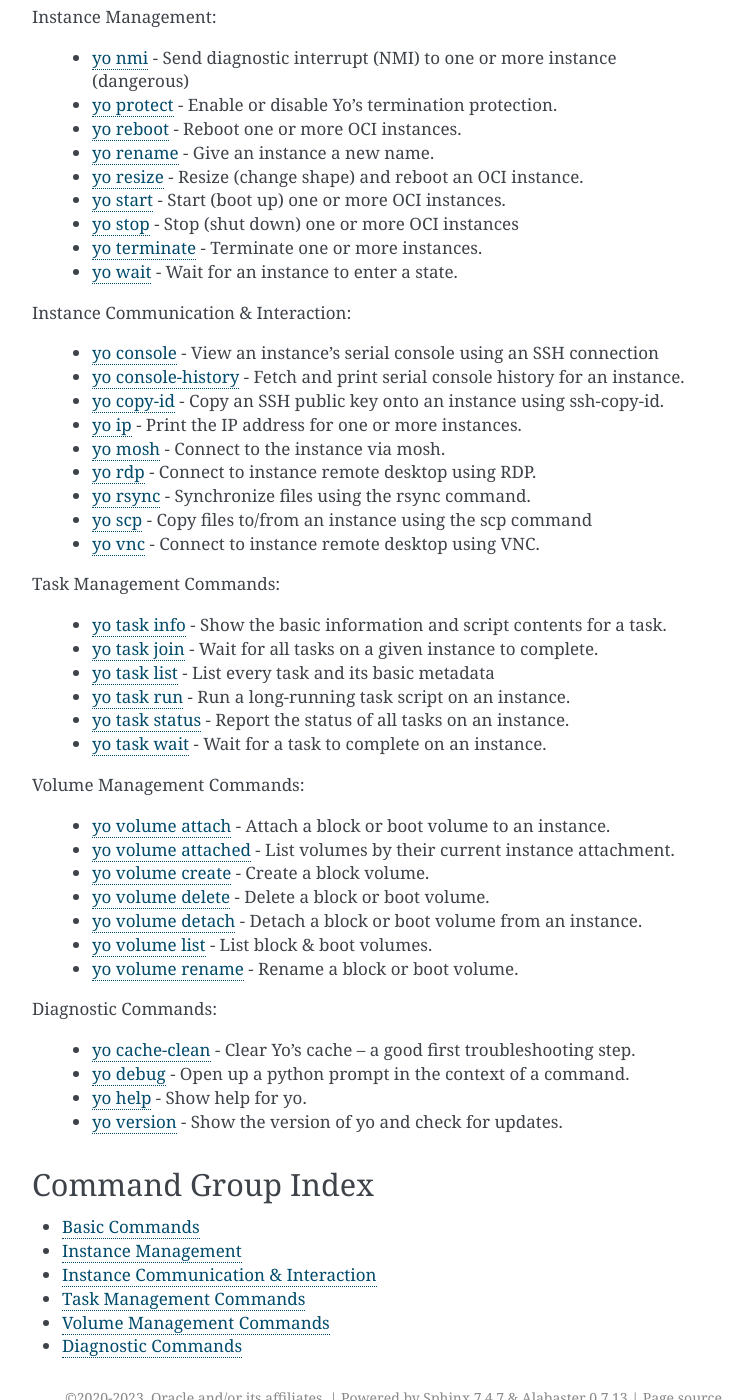
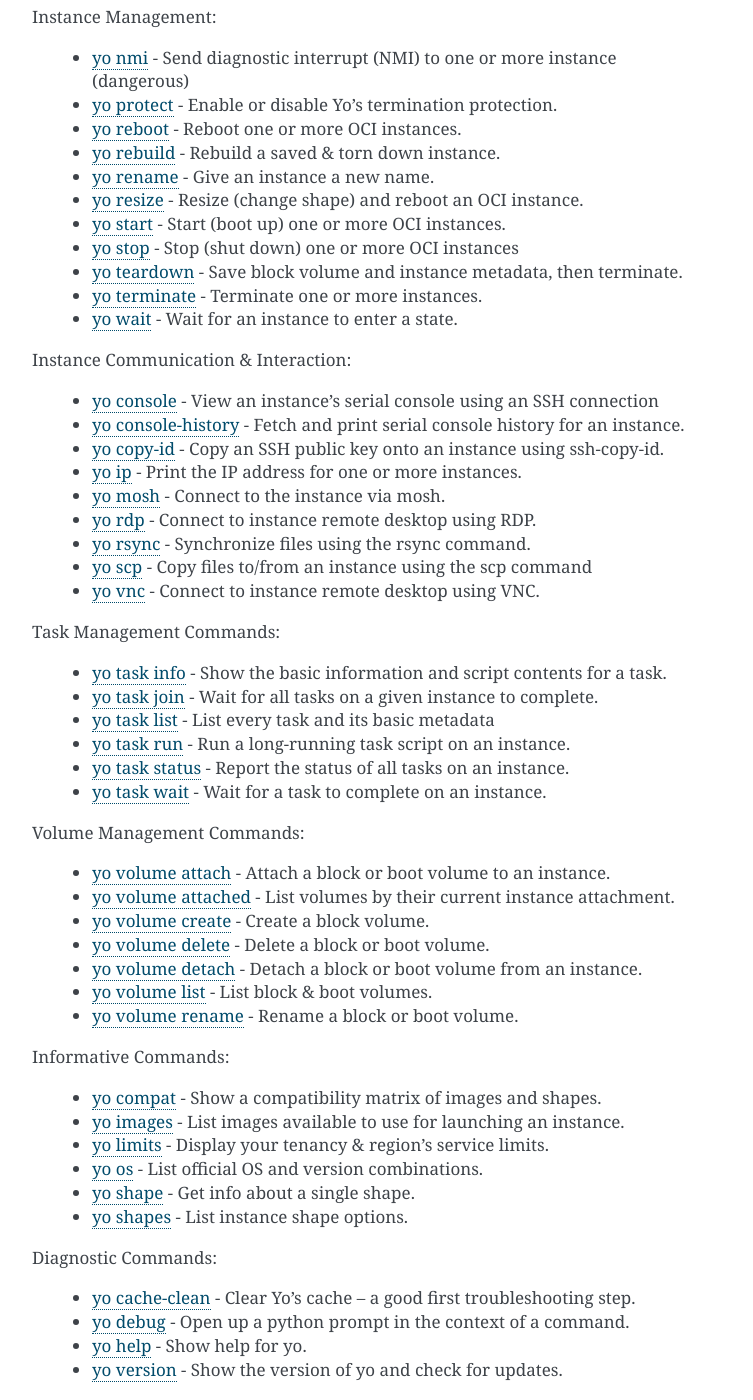
Before and after one commit to oracle/yo, a Sphinx documentation site: the page built from doc/cmds/index.rst, in a window 1280 px wide and 1400 px high, scrolled down 648 px. Shown: the whole window, without its empty margins (388-1141 px from the left). Built offline with Sphinx 7.4.7, drawn with Linux system fonts in a browser that asks for light colours.

Commit message:
docs: Update command listing
Signed-off-by: Stephen Brennan <stephen.s.brennan@oracle.com>

```diff
--- a/doc/cmds/index.rst
+++ b/doc/cmds/index.rst
@@ -30,10 +30,12 @@
   - :ref:`yo_nmi` - Send diagnostic interrupt (NMI) to one or more instance (dangerous)
   - :ref:`yo_protect` - Enable or disable Yo's termination protection.
   - :ref:`yo_reboot` - Reboot one or more OCI instances.
+  - :ref:`yo_rebuild` - Rebuild a saved & torn down instance.
   - :ref:`yo_rename` - Give an instance a new name.
   - :ref:`yo_resize` - Resize (change shape) and reboot an OCI instance.
   - :ref:`yo_start` - Start (boot up) one or more OCI instances.
   - :ref:`yo_stop` - Stop (shut down) one or more OCI instances
+  - :ref:`yo_teardown` - Save block volume and instance metadata, then terminate.
   - :ref:`yo_terminate` - Terminate one or more instances.
   - :ref:`yo_wait` - Wait for an instance to enter a state.
 
@@ -68,6 +70,15 @@
   - :ref:`yo_volume_list` - List block & boot volumes.
   - :ref:`yo_volume_rename` - Rename a block or boot volume.
 
+Informative Commands:
+
+  - :ref:`yo_compat` - Show a compatibility matrix of images and shapes.
+  - :ref:`yo_images` - List images available to use for launching an instance.
+  - :ref:`yo_limits` - Display your tenancy & region's service limits.
+  - :ref:`yo_os` - List official OS and version combinations.
+  - :ref:`yo_shape` - Get info about a single shape.
+  - :ref:`yo_shapes` - List instance shape options.
+
 Diagnostic Commands:
 
   - :ref:`yo_cache_clean` - Clear Yo's cache -- a good first troubleshooting step.
```
Also changed, not shown: other parts of doc/cmds/index.rst (+1 -0 lines), doc/cmds/cmd01.rst (+22 -0 lines), doc/cmds/cmd05.rst (+49 -27 lines), doc/cmds/cmd06.rst (added, +45 -0 lines).
